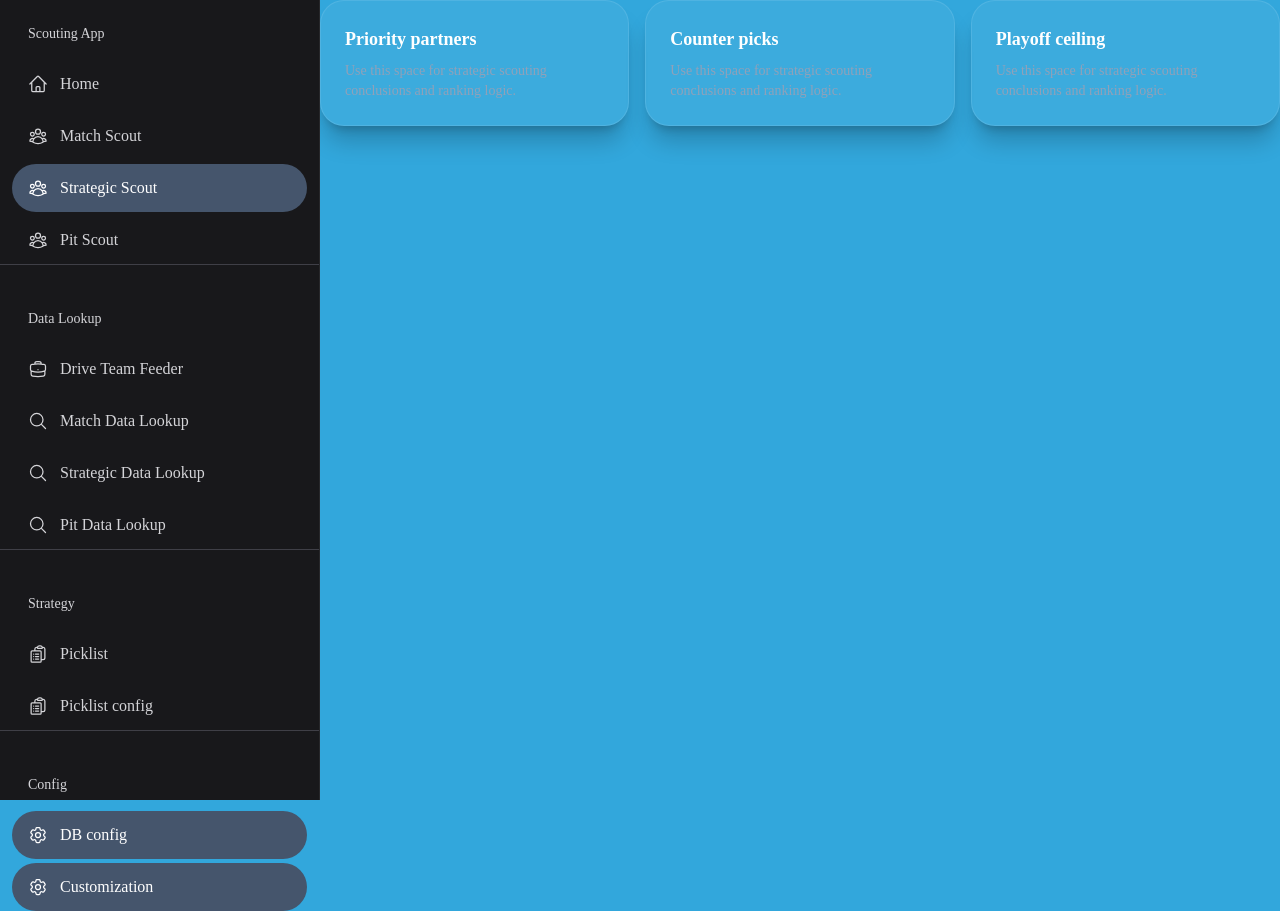
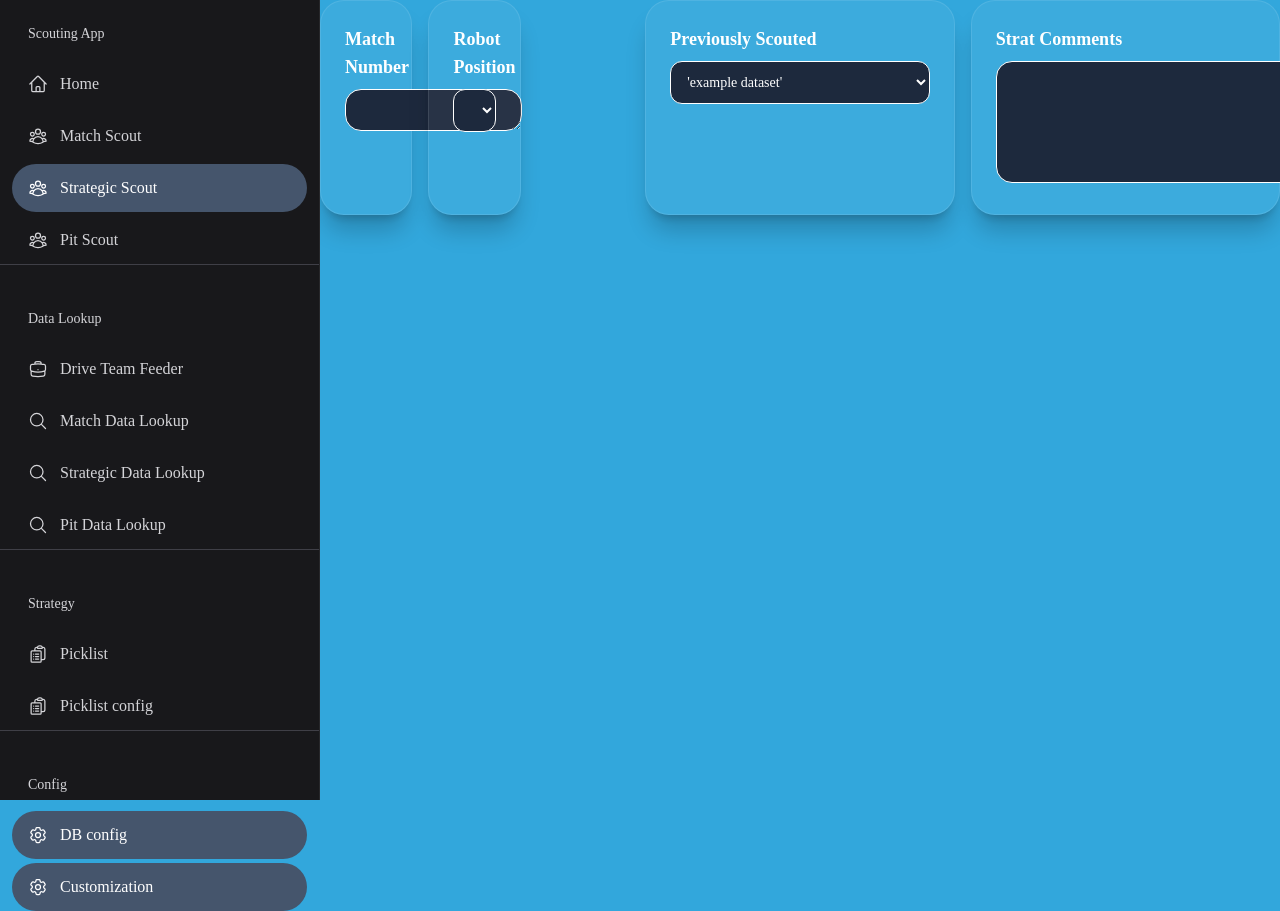
Before and after one commit to PhantomCatz/2027IntegratedScoutingApp, a React (Vite) app in the folder scoutingapp2027/client/: page /scouting/strategicscout in a window 1280 px wide. Built offline with nearby package versions, Linux system fonts and the light colour scheme.

Commit message:
Make Strategic Scout overhall

```diff
--- a/scoutingapp2027/client/src/app/App.tsx
+++ b/scoutingapp2027/client/src/app/App.tsx
@@ -1,7 +1,9 @@
 import { Navigate, Route, Routes } from 'react-router-dom'
 import { DataLookupPage } from '../pages/scouting/DataLookupPage'
+//import { DtfPage } from '../pages/lookup/DtfPage'
 import { HomePage } from '../pages/home/HomePage'
 import { MatchScoutPage } from '../pages/scouting/MatchScoutPage'
+//import { PicklistPage } from '../pages/picklist/PicklistPage'
 import { PitScoutPage } from '../pages/scouting/PitScoutPage'
 import { ScoutingIndexPage } from '../pages/scouting/ScoutingIndexPage'
 import { ScoutingLayout } from '../pages/scouting/ScoutingLayout'
@@ -20,6 +22,8 @@ export default function App() {
         <Route path="/scouting/pitscout" element={<PitScoutPage />} />
         <Route path="/scouting/strategicscout" element={<StrategicScoutPage />} />
         <Route path="/scouting/datalookup" element={<DataLookupPage />} />
+        {/* <Route path="/dtf" element={<DtfPage />} />
+        <Route path="/picklist" element={<PicklistPage />} /> */}
         <Route path="*" element={<Navigate to="/" replace />} />
       </Route>
     </Routes>
--- /dev/null
+++ b/scoutingapp2027/client/src/components/MatchInfo.tsx
@@ -0,0 +1,46 @@
+import {useState} from 'react';
+
+export function MatchInfo () {
+  const [match, setMatch] = useState('');
+  const [robotPosition, setRobotPosition] = useState('');
+  type robotPosition = "r1" | "r2" | "r3" | "b1" | "b2" | "b3";
+  const robotPositionOptions : {label: string, value: robotPosition} []= [
+    {label: "Red 1", value: "r1"},
+    {label: "Red 2", value: "r2"},
+    {label: "Red 3", value: "r3"},
+    {label: "Blue 1", value: "b1"},
+    {label: "Blue 2", value: "b2"},
+    {label: "Blue 3", value: "b3"},
+  ]
+   return (
+    <section className="grid gap-4 lg:grid-cols-3">
+      <article className="rounded-3xl border border-white/10 bg-white/5 p-6 shadow-xl shadow-black/20">
+          <h2 className="text-lg font-bold text-white">Match Number</h2>
+          <textarea className="mt-2 text-sm text-slate-400 bg-slate-800 text-white rounded-2xl border border-white"
+          value={match}
+          onChange={(e) => setMatch(e.target.value)}/>
+        </article>
+
+        <article className="rounded-3xl border border-white/10 bg-white/5 p-6 shadow-xl shadow-black/20">
+          <h2 className="text-lg font-bold text-white">Robot Position</h2>
+
+          <select
+          value={robotPosition}
+          onChange={(e) => setRobotPosition(e.target.value)}
+          className ="mt-2 w-full rounded-xl bg-slate-800 text-white border border-white p-3 text-sm text-slate-200 focus:border-sky-500 focus:outline-none focus:ring-1 focus:ring-sky-500"
+          >
+            {robotPositionOptions.map((option) => (
+              <option key = {option.value} value={option.value}>
+                {option.label}
+              </option>
+            ))}
+          </select>
+        </article>
+
+
+
+
+
+    </section>
+   );
+}
--- a/scoutingapp2027/client/src/pages/scouting/StrategicScoutPage.tsx
+++ b/scoutingapp2027/client/src/pages/scouting/StrategicScoutPage.tsx
@@ -1,12 +1,45 @@
+import {useState} from 'react';
+import {MatchInfo} from '../../components/MatchInfo'
+
 export function StrategicScoutPage() {
+
+  const [previousScout, setPreviousScout] = useState('');
+  const [stratComments, setStratComments] = useState('');
+
+  const previouslyScoutedMembers: {label: string, value: string} [] = [
+    {label: "'example dataset'", value: "'example dataset'"},
+    {label: "'example dataset'", value: "'example dataset'"},
+  ]
   return (
     <section className="grid gap-4 lg:grid-cols-3">
-      {['Priority partners', 'Counter picks', 'Playoff ceiling'].map((item) => (
-        <article key={item} className="rounded-3xl border border-white/10 bg-white/5 p-6 shadow-xl shadow-black/20">
-          <h2 className="text-lg font-bold text-white">{item}</h2>
-          <p className="mt-2 text-sm text-slate-400">Use this space for strategic scouting conclusions and ranking logic.</p>
+
+        <MatchInfo />
+
+        <article className="rounded-3xl border border-white/10 bg-white/5 p-6 shadow-xl shadow-black/20">
+          <h2 className="text-lg font-bold text-white">Previously Scouted</h2>
+          <select
+          value={previousScout}
+          onChange={(e)=> setPreviousScout(e.target.value)}
+          className ="mt-2 w-full rounded-xl bg-slate-800 text-white border border-white p-3 text-sm text-slate-200 focus:border-sky-500 focus:outline-none focus:ring-1 focus:ring-sky-500"
+          >
+            {previouslyScoutedMembers.map((option) => (
+              <option key = {option.value} value= {option.value}>
+              {option.label}
+              </option>
+            ))}
+          </select>
+
         </article>
-      ))}
+
+        <article className="rounded-3xl border border-white/10 bg-white/5 p-6 shadow-xl shadow-black/20">
+          <h2 className="text-lg font-bold text-white">Strat Comments</h2>
+          <textarea
+          rows={6}
+          cols={100}
+          className="mt-2 text-sm text-white text-slate-400 bg-slate-800 rounded-2xl border border-white focus:border-white"
+          value= {stratComments}
+          onChange={(e) => setStratComments(e.target.value)}/>
+        </article>
     </section>
   )
 }
```
